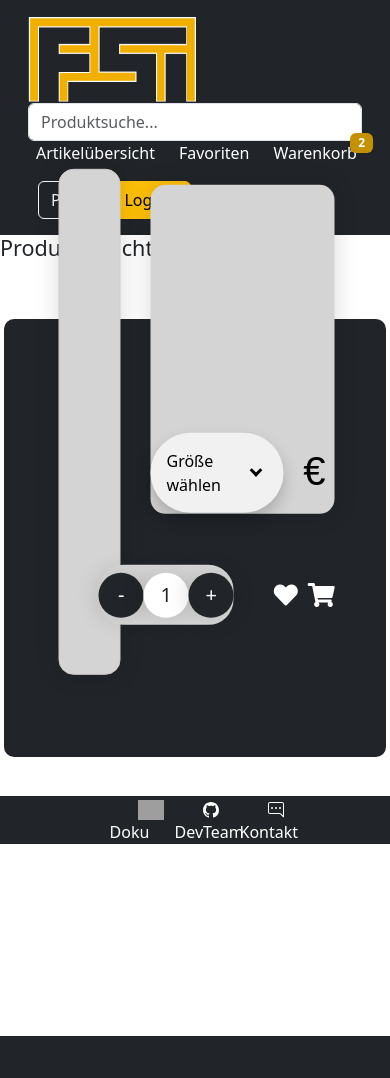
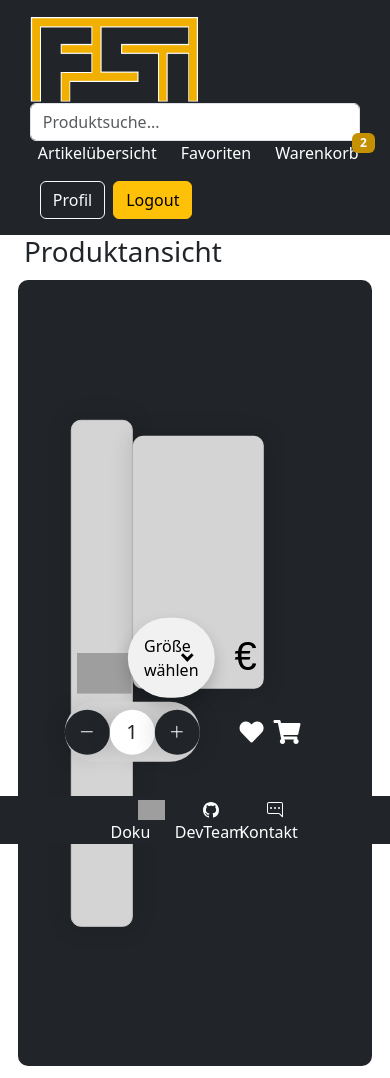
Before and after one commit to L4XB/Web-Shop, a PHP site: page /productDetails?id=29 in a window 390 px wide. Before the commit the page ends 1036 px from the top, so only its background shows below. Run offline with PHP 8.4, Linux system fonts and the light colour scheme; a user stored in the database is signed in; data comes from the database, SQL or seed files in the repository; some libraries are stand-ins or nearby versions; grey boxes are pictures that could not be loaded.

Commit message:
Update product details CSS and PHP files

```diff
--- a/style/productDetails.css
+++ b/style/productDetails.css
@@ -1,21 +1,25 @@
+.container {
+    width: 99% !important;
+    max-width: 99% !important;
+}
+
 #content-divs {
     display: flex;
     flex-direction: column;
     align-items: center;
+    justify-content: center;
     width: 100%;
-    height: 90vh;
+    height: 95vh;
 }
 
 #black-top-box {
+    position: relative;
     width: 98%;
-    height: 52vh;
-    margin-top: 5vh;
+    height: 98%;
+    margin-top: 1%;
+    margin-bottom: 3%;
     border-radius: 10px;
     background-color: #212529;
-}
-
-#white-bottom-box {
-    width: 95%;
 }
 
 #black-top-box-items {
@@ -26,22 +30,40 @@
     left: 50%;
     transform: translate(-50%, -50%);
     display: flex;
+}
 
+#white-bottom-box {
+    width: 95%;
 }
 
 #product-card {
     display: flex;
+    float: left;
     background-color: rgb(212, 212, 212);
-    width: 30%;
+    width: auto;
     border: 1px solid #ccc;
-    padding: 30px;
-    margin-right: 30px;
-    border-radius: 15px;
+    padding: 3%;
+    margin-right: 3%;
+    border-radius: 10px;
     align-items: center;
     justify-content: center;
     height: 100%;
     box-shadow: 0px 0px 20px 5px rgba(0, 0, 0, 0.1);
+}
 
+@media screen and (max-width: 768px) {
+    #product-card {
+        width: 100%;
+        margin-right: 0;
+    }
+}
+
+@media screen and (max-width: 480px) {
+    #product-card {
+        flex-direction: column;
+        align-items: flex-start;
+        padding: 2%;
+    }
 }
 
 #details-products {
@@ -55,14 +77,40 @@
     font-family: Arial, Helvetica, sans-serif;
 }
 
+@media screen and (max-width: 768px) {
+    #product-name {
+        font-size: 2.5vw;
+    }
+}
+
+@media screen and (max-width: 480px) {
+    #product-name {
+        font-size: 2vw;
+    }
+}
+
 #details-products-data {
     width: 90%;
-    height: 65%;
+    height: 70%;
     background-color: rgb(212, 212, 212);
-    border-radius: 15px;
+    border-radius: 10px;
     box-shadow: 0px 0px 20px 5px rgba(0, 0, 0, 0.1);
+}
 
+@media screen and (max-width: 768px) {
+    #details-products-data {
+        width: 80%;
+        height: 60%;
+    }
 }
+
+@media screen and (max-width: 480px) {
+    #details-products-data {
+        width: 70%;
+        height: 50%;
+    }
+}
+
 
 #counter {
     display: flex;
@@ -70,7 +118,7 @@
     align-items: center;
     width: 220px;
     height: 60px;
-    border-radius: 25px;
+    border-radius: 50px;
     background-color: #D9D9D9;
 }
 
@@ -88,7 +136,6 @@
 #minus:hover,
 #plus:hover {
     background-color: rgba(64, 64, 64, 0.867);
-
 }
 
 #number {
@@ -105,12 +152,11 @@
 }
 
 #actions {
-    height: 32%;
+    height: 17%;
     display: flex;
     justify-content: end;
     align-items: center;
     width: 90%;
-
 }
 
 .button {
@@ -155,7 +201,6 @@
     position: relative;
     display: inline-block;
     width: 200px;
-
 }
 
 .dropbtn {
@@ -181,7 +226,6 @@
     z-index: 1;
     width: 100%;
     border-radius: 15px;
-
 }
 
 .dropdown-content a {
@@ -199,8 +243,6 @@
     border-width: 0 3px 3px 0;
     float: right;
     padding: 3px;
-
-
 }
 
 .down {
@@ -269,5 +311,4 @@
 #placeholder {
     margin-top: 108vh;
     height: 30vh;
-
 }
--- a/views/productDetails.php
+++ b/views/productDetails.php
@@ -241,8 +241,10 @@ session_start();
     require '../services/userProvider/favorites.php';
     session_start();
     ?>
+
+    <div class="container">
         <div class="col-md-8 order-md-1">
-                <h4 class="mb-3">Produktansicht</h4>
+            <h1 id="headLineTextStyle" style="margin-left: 10px;">Produktansicht</h1>
         </div>
 
         <div id="content-divs">
@@ -278,9 +280,13 @@ session_start();
                         <div id="actions">
 
                             <div id="counter">
-                            <div id="minus">-</div>
+                                <div id="minus"><svg xmlns="http://www.w3.org/2000/svg" width="16" height="16" fill="currentColor" class="bi bi-dash-lg" viewBox="0 0 16 16">
+                                    <path fill-rule="evenodd" d="M2 8a.5.5 0 0 1 .5-.5h11a.5.5 0 0 1 0 1h-11A.5.5 0 0 1 2 8"/>
+                                </svg></div>
                                 <div id="number">1</div>
-                            <div id="plus">+</div>
+                                <div id="plus"><svg xmlns="http://www.w3.org/2000/svg" width="16" height="16" fill="currentColor" class="bi bi-plus-lg" viewBox="0 0 16 16">
+                                    <path fill-rule="evenodd" d="M8 2a.5.5 0 0 1 .5.5v5h5a.5.5 0 0 1 0 1h-5v5a.5.5 0 0 1-1 0v-5h-5a.5.5 0 0 1 0-1h5v-5A.5.5 0 0 1 8 2"/>
+                                </svg></div>
                             </div>
                             <div class="button" id="button1">
                                 <i class="icon fas fa-heart"></i>
@@ -304,7 +310,7 @@ session_start();
 
             </div> -->
         </div>
-
+    </div>
 </body>
 
 </html>
```
Lines whose indentation alone changed are shown as unchanged.
